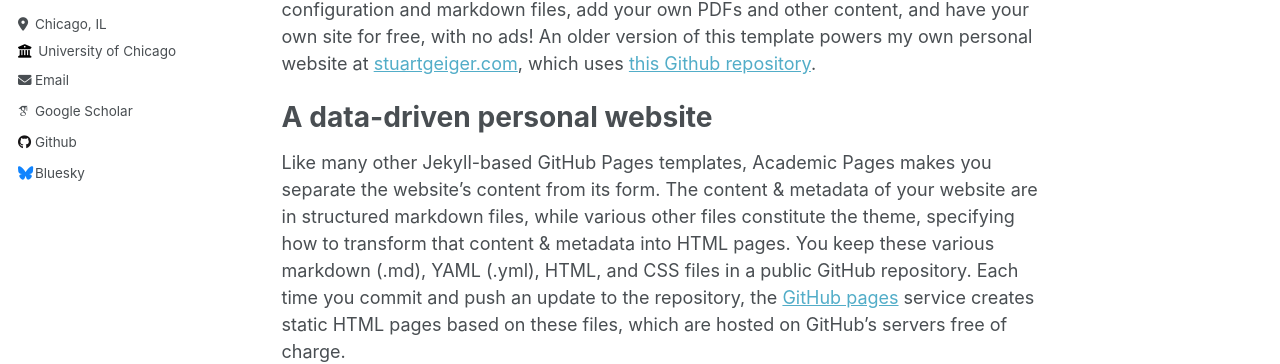
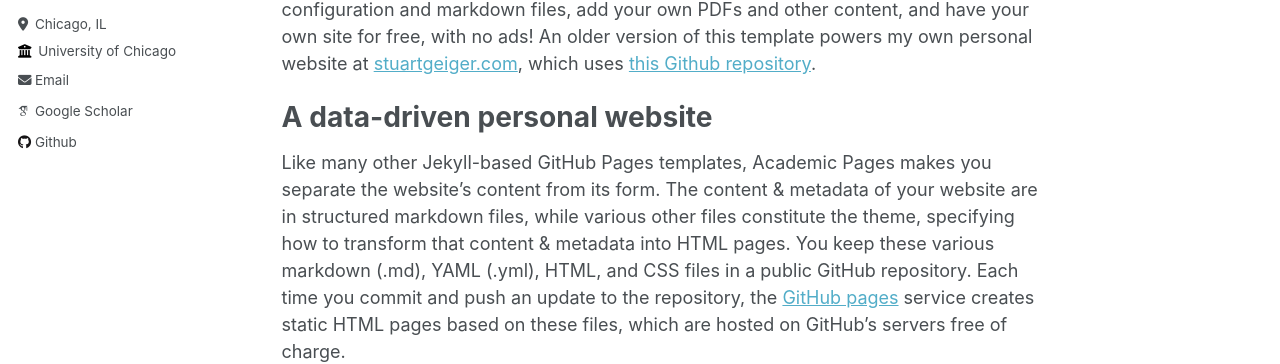
Before and after one commit to paulm-mcdermott/paulm-mcdermott.github.io, a Jekyll site: the page built from _pages/about.md, in a window 1280 px wide. Shown: the part 369-733 px from the top of the page. Built offline with Jekyll 4.4.1, drawn with Linux system fonts in a browser that asks for light colours; some web fonts are replaced.

Commit message:
fill config info

```diff
--- a/_config.yml
+++ b/_config.yml
@@ -12,9 +12,9 @@ title                    : "Paul McDermott / Website"
 title_separator          : "-"
 name                     : &name "Paul McDermott"
 description              : &description "I am a research professional at the Becker Friedman Institute @ University of Chicago"
-url                      : https://academicpages.github.io # the base hostname & protocol for your site e.g. "https://mmistakes.github.io"
+url                      : https://paulm-mcdermott.github.io # the base hostname & protocol for your site e.g. "https://mmistakes.github.io"
 baseurl                  : "" # the subpath of your site, e.g. "/blog"
-repository               : "academicpages/academicpages.github.io"
+repository               : "paulm-mcdermott/paulm-mcdermott.github.io"
 
 # Site Author - The following control what appear as part of the author content on the side bar.
 #               If a field is blank the icon and link will not appear, otherwise it will be shown.
@@ -48,7 +48,7 @@ author:
   stackoverflow    : # User number or user number and name (i.e., use "1" or "1/jeff-atwood")
 
   # Social media
-  bluesky          : "bsky.app" # Replace this with you Bluesky username
+  bluesky          : #"bsky.app" # Replace this with you Bluesky username
   facebook         : # Username
   flickr           : # Username
   foursquare       : # Username
```
